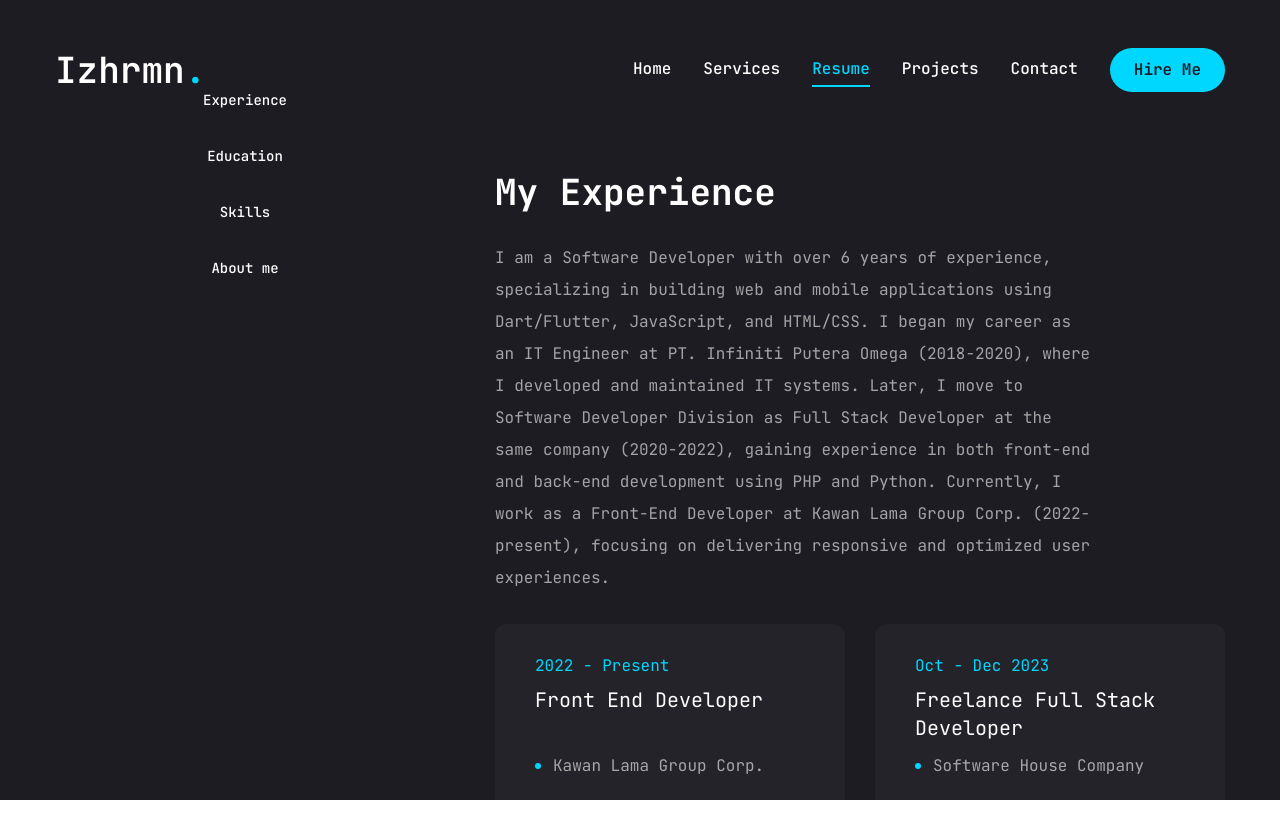
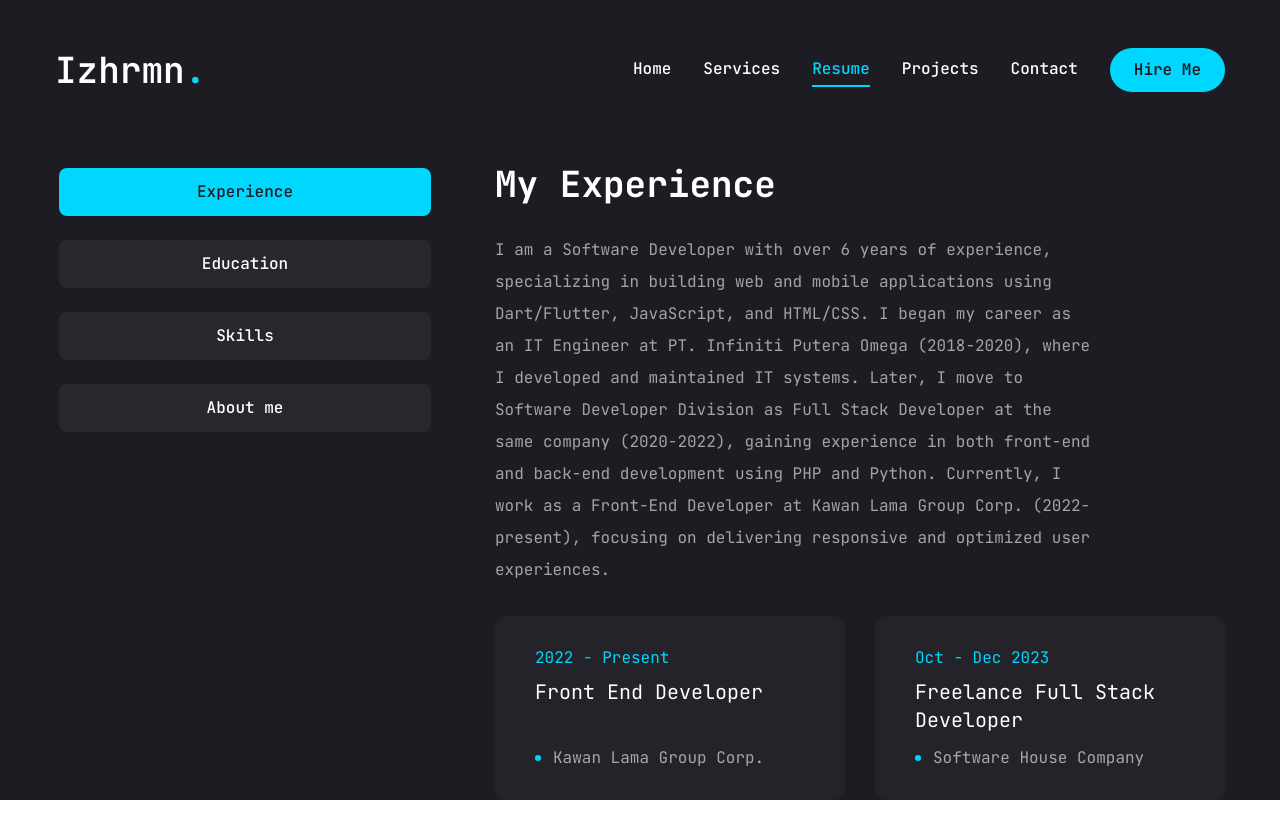
Before and after one commit to luthfiizhar/web_porto, a Next.js app: page /web_porto/resume in a window 1280 px wide. Shown: the top 838 px of the page. Built offline with nearby package versions, Linux system fonts and the light colour scheme.

Commit message:
Create tabs.tsx

```diff
--- /dev/null
+++ b/app/components/ui/tabs.tsx
@@ -0,0 +1,52 @@
+"use client";
+
+import * as React from "react";
+import * as TabsPrimitive from "@radix-ui/react-tabs";
+
+import { cn } from "@/lib/utils";
+
+const Tabs = TabsPrimitive.Root;
+
+const TabsList = React.forwardRef<
+  React.ElementRef<typeof TabsPrimitive.List>,
+  React.ComponentPropsWithoutRef<typeof TabsPrimitive.List>
+>(({ className, ...props }, ref) => (
+  <TabsPrimitive.List
+    ref={ref}
+    className={cn("inline-flex h-auto rounded-md p-1 text-primary", className)}
+    {...props}
+  />
+));
+TabsList.displayName = TabsPrimitive.List.displayName;
+
+const TabsTrigger = React.forwardRef<
+  React.ElementRef<typeof TabsPrimitive.Trigger>,
+  React.ComponentPropsWithoutRef<typeof TabsPrimitive.Trigger>
+>(({ className, ...props }, ref) => (
+  <TabsPrimitive.Trigger
+    ref={ref}
+    className={cn(
+      "inline-flex items-center w-full bg-[#27272c] justify-center whitespace-nowrap text-white rounded-lg p-3 text-base font-medium ring-offset-white transition-all disabled:pointer-events-none disabled:opacty-50 data-[state=active]:bg-accent data-[state=active]:text-primary data-[state=active]:shadow-sm  ",
+      className
+    )}
+    {...props}
+  />
+));
+TabsTrigger.displayName = TabsPrimitive.Trigger.displayName;
+
+const TabsContent = React.forwardRef<
+  React.ElementRef<typeof TabsPrimitive.Content>,
+  React.ComponentPropsWithoutRef<typeof TabsPrimitive.Content>
+>(({ className, ...props }, ref) => (
+  <TabsPrimitive.Content
+    ref={ref}
+    className={cn(
+      "min-h-[480px] ring-offset-white focus-visible:outline-none focus-visible:ring-2 focus-visible:ring-slate-950 focus-visible:ring-offset-2 dark:ring-offset-slate-950 dark:focus-visible:ring-slate-300",
+      className
+    )}
+    {...props}
+  />
+));
+TabsContent.displayName = TabsPrimitive.Content.displayName;
+
+export { Tabs, TabsList, TabsTrigger, TabsContent };
```
